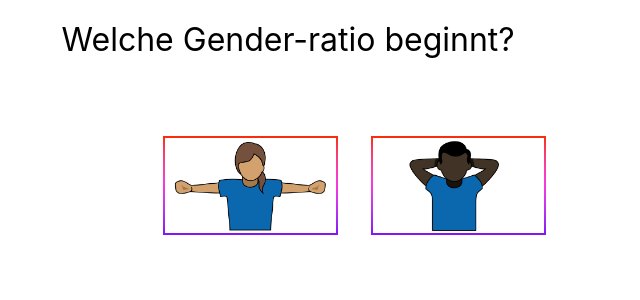
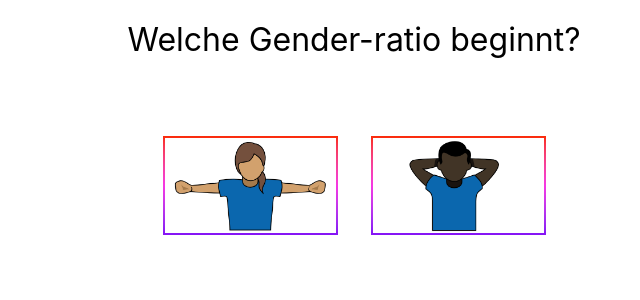
Before and after one commit to bslbckr/gender-reveal, an Angular app: page / in a window 1280 px wide. Shown: the top 300 px of the page, without its empty margins (286-926 px from the left). Built offline with nearby package versions, Linux system fonts and the light colour scheme.

Commit message:
fix: center heading

```diff
--- a/src/app/app.css
+++ b/src/app/app.css
@@ -50,7 +50,7 @@ h2 {
     margin-right: 1.8em;
     margin-bottom: 2em;
     flex-shrink: 0;
-    flex-grow: 1;
+    flex-grow: 0;
 }
 
   p {
```
